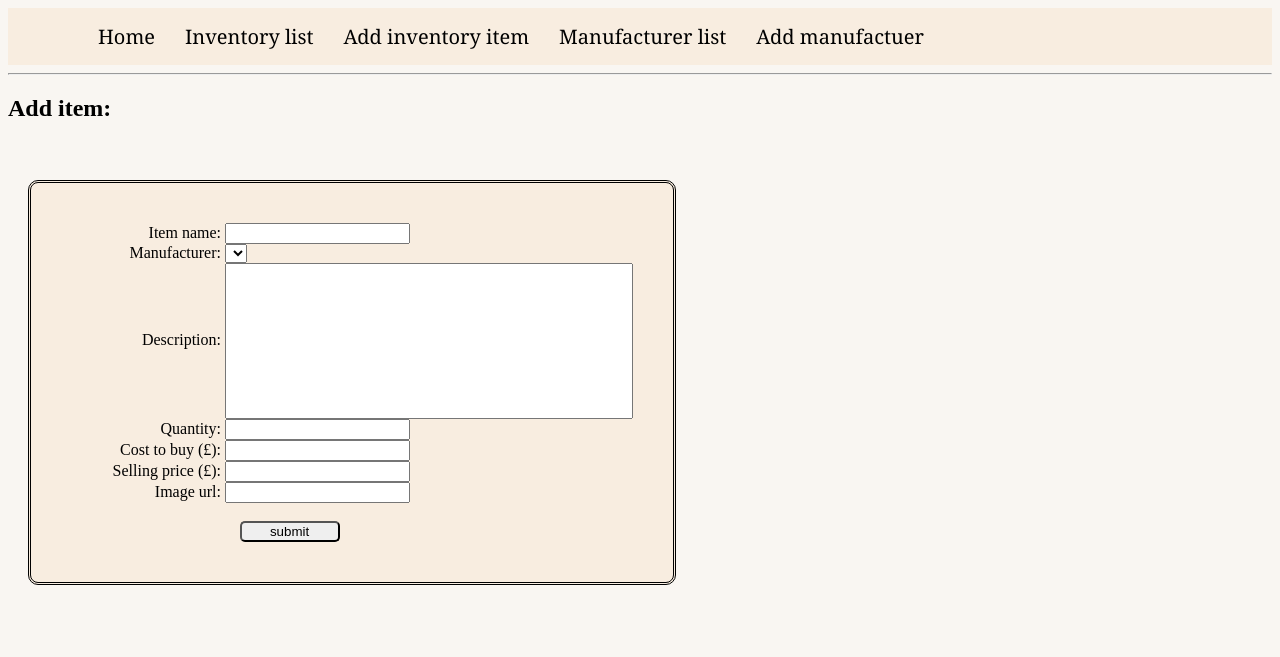
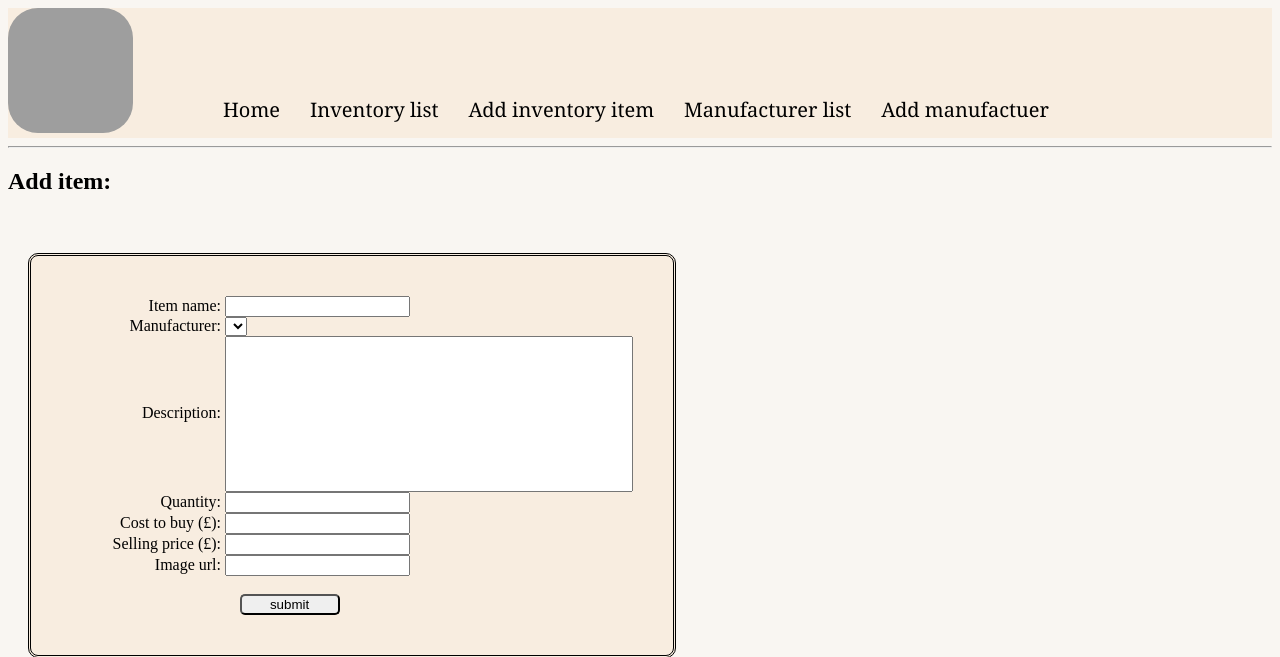
Before and after one commit to fraserr1991/Week_05_Project, a Flask app: page /inventory/new_item in a window 1280 px wide. Shown: the top 657 px of the page. Run offline with Flask 2, Linux system fonts and the light colour scheme; data that the repository does not hold is empty; grey boxes are pictures that could not be loaded.

Commit message:
Added a logo and some border-radius to images

```diff
--- a/static/style.css
+++ b/static/style.css
@@ -11,6 +11,9 @@ body > header {
     display: flex;
     list-style: none;
     padding-left: 75px;
+    clear:right;
+    min-height: 130px;
+    align-items:flex-end;
 }
 
 .menu > li {
@@ -115,8 +118,15 @@ table > tr > th {
 img {
     width: 200px;
     height: 200px;
+    border-radius: 30px;
 }
 
+.site-logo {
+    width: 125px;
+    height: 125px;
+    border-radius: 30px;
+    float:left;
+}
 #shop_details_table {
     margin-left: auto;
     margin-right: auto;
@@ -141,6 +151,26 @@ tr:nth-child(even) {
     color: blue;
 
 }
+
+.item-container-homepage {
+    width: 33%;
+}
+
+/* .homepage_attention_item .tooltiptext {
+    visibility: hidden;
+    width: 120px;
+    background-color: black;
+    color: #fff;
+    text-align: center;
+    padding: 5px 0;
+    border-radius: 6px;
+    position: absolute;
+    z-index: 1;
+  }
+.homepage_attention_item:hover .tooltiptext {
+    visibility: visible;
+  }  */
+
 /* <!DOCTYPE html>
 <html lang="en">
 <head>
--- a/templates/base.html
+++ b/templates/base.html
@@ -10,6 +10,7 @@
 </head>
 <body>
   <header>
+    <img class="site-logo" src="https://popmenucloud.com/humndajp/d63eabd5-6815-44dd-b250-e80e8c14376f.jpg" alt="Logo">
     <nav>
       <ul class="menu">
         <li><a href="/index.html">Home</a></li>
--- a/templates/index.html
+++ b/templates/index.html
@@ -19,6 +19,7 @@
   </table>
 
   <h1> Urgent attention: </h1>
+  <div class="item-container-homepage">
 {% for item in show_inventory %}
       {% if item.stock_quantity is eq(0) %}
         <a href=inventory/{{item.id}} class="homepage_attention_item"><p><b>{{ item.name }} is out of stock</b></p></a>
@@ -26,5 +27,8 @@
       <a href=inventory/{{item.id}} class="homepage_attention_item"><p><i>{{ item.name }} stock is low</i></p></a>
       {% endif %}
 {% endfor %}
+</div>
 
 {% endblock %}
+
+<!-- Place this into the href homepage_attention_item and uncomment CSS if you want the dropdown tooltip: <span class="tooltiptext">Click link to take you to the item</span> -->
```
